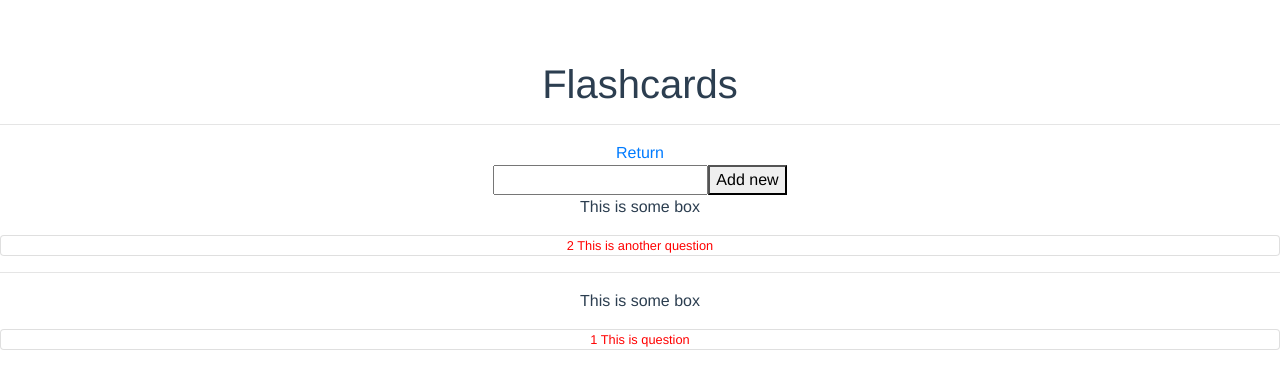
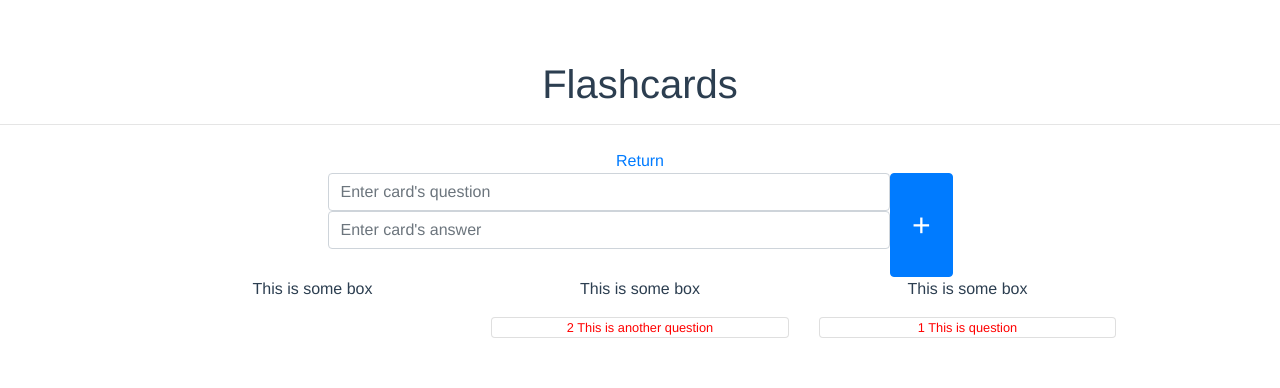
Before and after one commit to irizz/flashcards, a Vue app in the folder client/: page /category in a window 1280 px wide. Shown: the top 388 px of the page. Built offline with nearby package versions, Linux system fonts and the light colour scheme.

Commit message:
Added AddCard component

```diff
--- a/client/src/components/AddCard.vue
+++ b/client/src/components/AddCard.vue
@@ -1,7 +1,12 @@
 <template>
   <form @submit.prevent="onSubmit">
-    <input v-model="question" type="text" />
-    <button type="submit" >Add new</button>
+    <div class="left-col">
+      <b-form-input v-model="question" placeholder="Enter card's question"></b-form-input>
+      <b-form-input v-model="answer" placeholder="Enter card's answer"></b-form-input>
+    </div>
+    <div class="right-col">
+      <b-button type="submit" variant="primary">+</b-button>
+    </div>
   </form>
 </template>
 
@@ -9,16 +14,37 @@
 export default {
   data() {
     return {
-      question: ""
-    }
+      question: "",
+      answer: ""
+    };
   },
   methods: {
     onSubmit() {
-      if(this.question !== "") {
-        this.$emit("add-card", this.question);
+      if (this.question !== "") {
+        this.$emit("add-card", {
+          question: this.question,
+          answer: this.answer
+        });
         this.question = "";
+        this.answer = "";
       }
     }
   }
+};
+</script>
+
+<style>
+.left-col {
+  width: 90%;
+  float: left;
 }
-</script>
+.right-col {
+  width: 10%;
+  float: right;
+}
+.right-col button {
+  font-size: 32px;
+  width: 100%;
+  height: 13vh;
+}
+</style>
--- a/client/src/components/Category.vue
+++ b/client/src/components/Category.vue
@@ -1,11 +1,27 @@
 <template>
   <div>
-    <h2>{{currCategoryName}}</h2>
-    <router-link to="/">Return</router-link>
-    <AddCard @add-card="addCard" />
-    <Box v-bind:cards="cardsLevel2" />
-    <hr />
-    <Box v-bind:cards="cardsLevel3" />
+    <b-row align-h="center">
+      <b-col lg="6">
+        <h2>{{currCategoryName}}</h2>
+        <router-link to="/">Return</router-link>
+      </b-col>
+    </b-row>
+    <b-row align-h="center">
+      <b-col lg="6">
+        <AddCard @add-card="addCard" />
+      </b-col>
+    </b-row>
+    <b-row align-h="center">
+      <b-col lg="3">
+        <Box v-bind:cards="cardsLevel1" />
+      </b-col>
+      <b-col lg="3">
+        <Box v-bind:cards="cardsLevel2" />
+      </b-col>
+      <b-col lg="3">
+        <Box v-bind:cards="cardsLevel3" />
+      </b-col>
+    </b-row>
   </div>
 </template>
 
@@ -40,21 +56,24 @@ export default {
     };
   },
   computed: {
+    cardsLevel1() {
+      return this.cards.filter(item => item.level == 1);
+    },
     cardsLevel2() {
-      return this.cards.filter(item => item.level == 2)
+      return this.cards.filter(item => item.level == 2);
     },
     cardsLevel3() {
-      return this.cards.filter(item => item.level == 3)
+      return this.cards.filter(item => item.level == 3);
     }
   },
   methods: {
-    addCard(question) {
+    addCard(cardObj) {
       const lastEl = this.cards[this.cards.length - 1];
       const lastIdx = lastEl ? lastEl.id : 0;
       this.cards.push({
         id: lastIdx + 1,
-        question: question,
-        answer: "",
+        question: cardObj.question,
+        answer: cardObj.answer,
         level: 3
       });
     }
```
